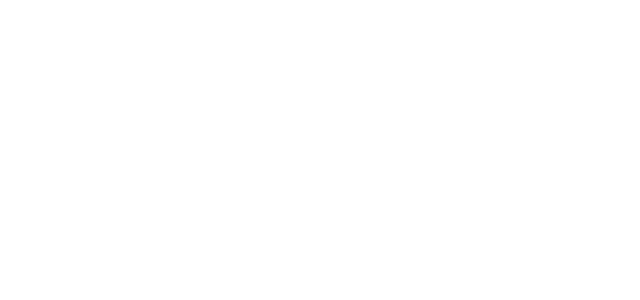
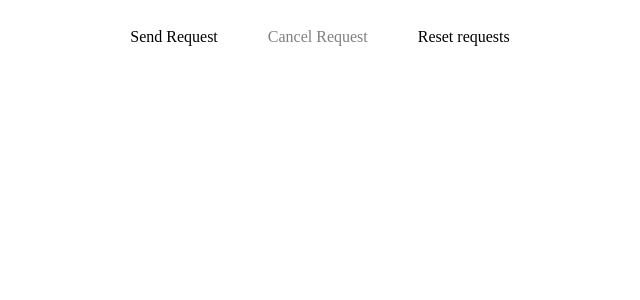
Before and after one commit to Rolanddoda/axios-cancel-previous-request, a Vue app: page / in a window 1280 px wide. Shown: the top 300 px of the page, without its empty margins (320-960 px from the left). Built offline with nearby package versions, Linux system fonts and the light colour scheme.

Commit message:
Create LeftSection.vue

```diff
--- a/src/App.vue
+++ b/src/App.vue
@@ -1,10 +1,18 @@
 <template>
-  <div id="app"></div>
+  <div id="app">
+    <LeftSection />
+  </div>
 </template>
 
 <script>
+import LeftSection from "./components/LeftSection";
+
 export default {
-  name: "App"
+  name: "App",
+
+  components: {
+    LeftSection
+  }
 };
 </script>
 
--- /dev/null
+++ b/src/components/LeftSection.vue
@@ -0,0 +1,43 @@
+<template>
+  <div class="left-section">
+    <BaseBtn @click="$emit('send')">Send Request</BaseBtn>
+    <BaseBtn :disabled="whenRequestInProgress" @click="$emit('cancel')">
+      Cancel Request
+    </BaseBtn>
+    <BaseBtn :disabled="!whenRequestInProgress" @click="$emit('reset')">
+      Reset requests
+    </BaseBtn>
+  </div>
+</template>
+
+<script>
+import BaseBtn from "./BaseBtn";
+
+export default {
+  components: {
+    BaseBtn
+  },
+
+  props: {
+    done: {
+      validator: prop => typeof prop === "boolean" || prop === null // done can be boolean or null
+    }
+  },
+
+  computed: {
+    whenRequestInProgress() {
+      return this.done !== null;
+    }
+  }
+};
+</script>
+
+<style lang="scss" scoped>
+.left-section {
+  display: grid;
+  grid-auto-flow: column;
+  justify-content: center;
+  align-items: center;
+  gap: 10px;
+}
+</style>
```
